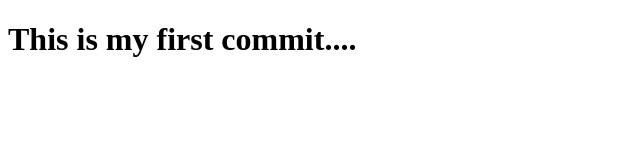
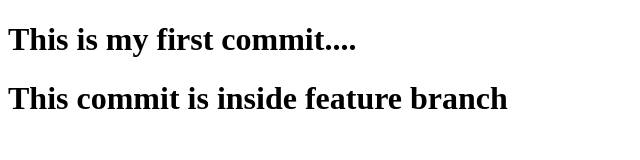
Before and after one commit to Tech-savvy07/JavaTraining, a plain HTML site: page index.html in a window 1280 px wide. Shown: the whole page, without its empty margins (0-640 px from the left). Drawn offline with Linux system fonts and the light colour scheme.

Commit message:
feature commit

```diff
--- a/index.html
+++ b/index.html
@@ -8,5 +8,6 @@
 </head>
 <body>
     <h1>This is my first commit....</h1>
+    <h1>This commit is inside feature branch</h1>
 </body>
 </html>
```
